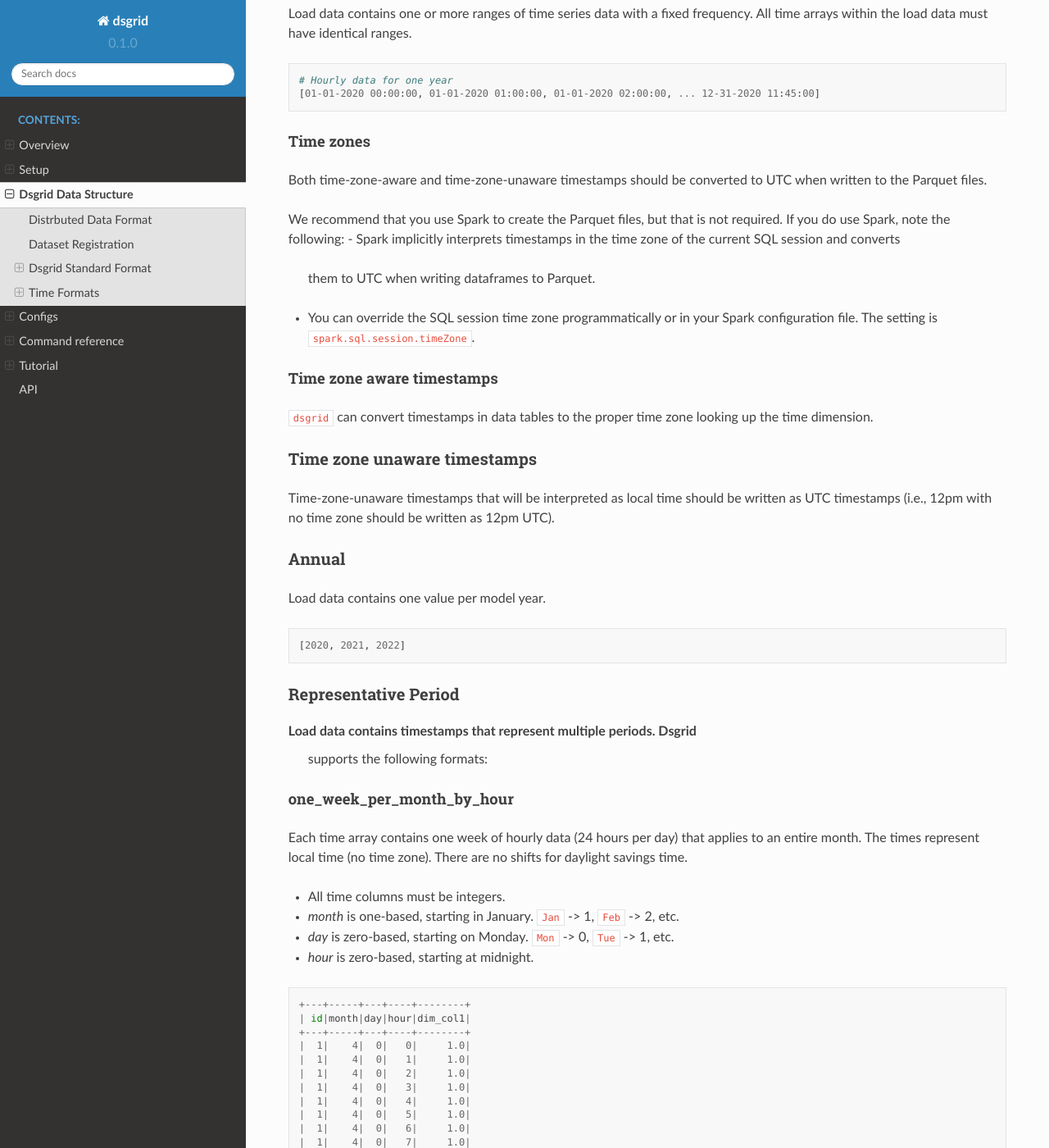
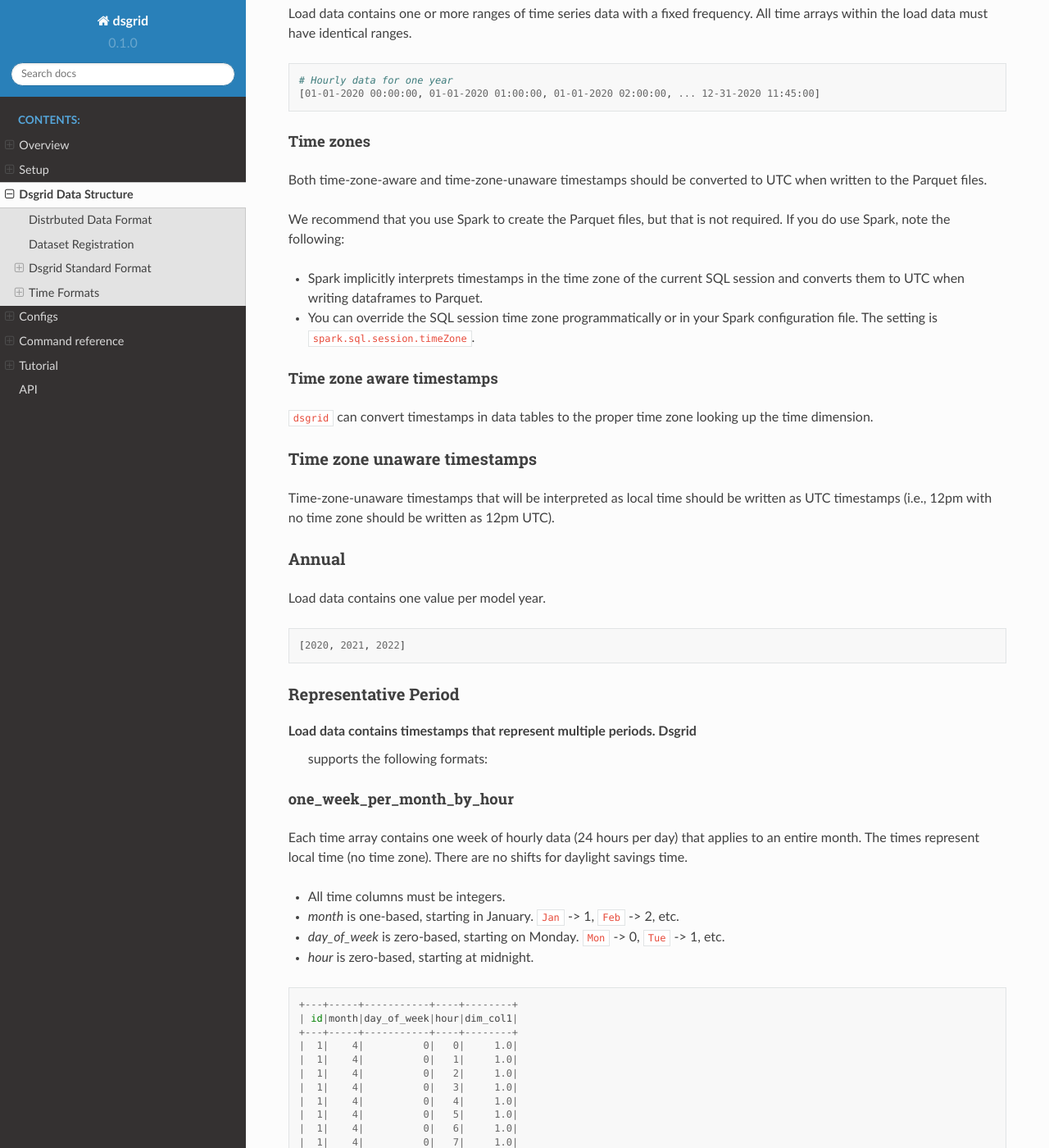
Before and after one commit to dsgrid/dsgrid, a Sphinx documentation site: the page built from docs/source/data_format.rst, in a window 1280 px wide and 1400 px high, scrolled down 2614 px. Shown: the whole window at 82% size. Built offline with Sphinx 7.4.7 and the Read the Docs theme 2.0.0, drawn with Linux system fonts in a browser that asks for light colours; pages that are not in the unit, such as notebooks, are missing from menus; some of the changed text lies outside the part shown.

Commit message:
Use day_of_week as column, remove frequency

```diff
--- a/docs/source/data_format.rst
+++ b/docs/source/data_format.rst
@@ -155,6 +155,7 @@ the Parquet files.
 
 We recommend that you use Spark to create the Parquet files, but that is not required.
 If you do use Spark, note the following:
+
 - Spark implicitly interprets timestamps in the time zone of the current SQL session and converts
   them to UTC when writing dataframes to Parquet.
 - You can override the SQL session time zone programmatically or in your Spark configuration file.
@@ -191,40 +192,40 @@ There are no shifts for daylight savings time.
 
 - All time columns must be integers.
 - `month` is one-based, starting in January. ``Jan`` -> 1, ``Feb`` -> 2, etc.
-- `day` is zero-based, starting on Monday. ``Mon`` -> 0, ``Tue`` -> 1, etc.
+- `day_of_week` is zero-based, starting on Monday. ``Mon`` -> 0, ``Tue`` -> 1, etc.
 - `hour` is zero-based, starting at midnight.
 
 ::
 
-    +---+-----+---+----+--------+
-    | id|month|day|hour|dim_col1|
-    +---+-----+---+----+--------+
-    |  1|    4|  0|   0|     1.0|
-    |  1|    4|  0|   1|     1.0|
-    |  1|    4|  0|   2|     1.0|
-    |  1|    4|  0|   3|     1.0|
-    |  1|    4|  0|   4|     1.0|
-    |  1|    4|  0|   5|     1.0|
-    |  1|    4|  0|   6|     1.0|
-    |  1|    4|  0|   7|     1.0|
-    |  1|    4|  0|   8|     1.0|
-    |  1|    4|  0|   9|     1.0|
-    |  1|    4|  0|  10|     1.0|
-    |  1|    4|  0|  11|     1.0|
-    |  1|    4|  0|  12|     1.0|
-    |  1|    4|  0|  13|     1.0|
-    |  1|    4|  0|  14|     1.0|
-    |  1|    4|  0|  15|     1.0|
-    |  1|    4|  0|  16|     1.0|
-    |  1|    4|  0|  17|     1.0|
-    |  1|    4|  0|  18|     1.0|
-    |  1|    4|  0|  19|     1.0|
-    |  1|    4|  0|  20|     1.0|
-    |  1|    4|  0|  21|     1.0|
-    |  1|    4|  0|  22|     1.0|
-    |  1|    4|  0|  23|     1.0|
-    |  1|    4|  1|   0|     1.0|
-    +---+-----+---+----+--------+
+    +---+-----+-----------+----+--------+
+    | id|month|day_of_week|hour|dim_col1|
+    +---+-----+-----------+----+--------+
+    |  1|    4|          0|   0|     1.0|
+    |  1|    4|          0|   1|     1.0|
+    |  1|    4|          0|   2|     1.0|
+    |  1|    4|          0|   3|     1.0|
+    |  1|    4|          0|   4|     1.0|
+    |  1|    4|          0|   5|     1.0|
+    |  1|    4|          0|   6|     1.0|
+    |  1|    4|          0|   7|     1.0|
+    |  1|    4|          0|   8|     1.0|
+    |  1|    4|          0|   9|     1.0|
+    |  1|    4|          0|  10|     1.0|
+    |  1|    4|          0|  11|     1.0|
+    |  1|    4|          0|  12|     1.0|
+    |  1|    4|          0|  13|     1.0|
+    |  1|    4|          0|  14|     1.0|
+    |  1|    4|          0|  15|     1.0|
+    |  1|    4|          0|  16|     1.0|
+    |  1|    4|          0|  17|     1.0|
+    |  1|    4|          0|  18|     1.0|
+    |  1|    4|          0|  19|     1.0|
+    |  1|    4|          0|  20|     1.0|
+    |  1|    4|          0|  21|     1.0|
+    |  1|    4|          0|  22|     1.0|
+    |  1|    4|          0|  23|     1.0|
+    |  1|    4|          1|   0|     1.0|
+    +---+-----+-----------+----+--------+
 
 ``dsgrid`` can add support for other period formats. Please submit requests as
 needed.
```
Also changed, not shown: 2 other files.
